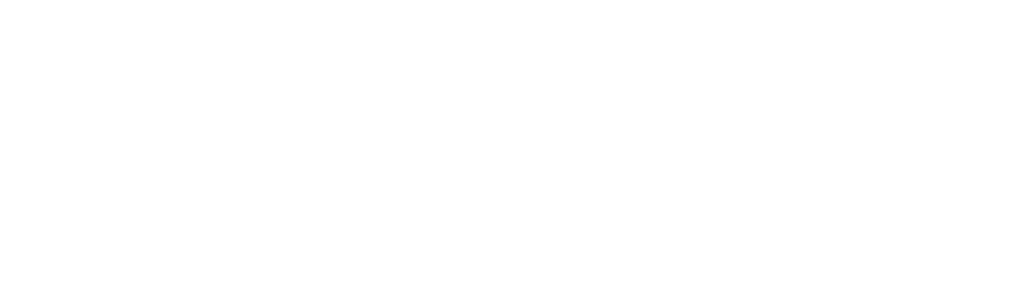
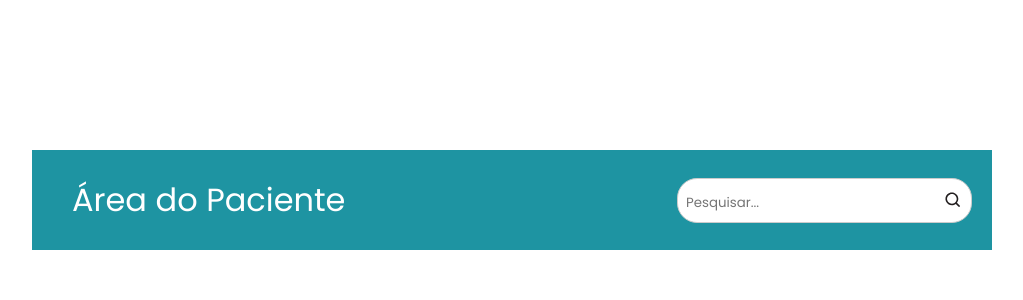
Before and after one commit to SAS-Organizacao/SAS-FrontEnd, a React (Vite) app in the folder SAS/: page /barra in a window 1280 px wide. Before the commit this address had no page. Shown: the top 300 px of the page, without its empty margins (188-1211 px from the left). Built offline with nearby package versions, Linux system fonts and the light colour scheme.

Commit message:
feat atualização barra layout - área do paciente

```diff
--- a/SAS/src/App.jsx
+++ b/SAS/src/App.jsx
@@ -3,6 +3,7 @@
 import Login from './pages/Login'
 import { BrowserRouter, Routes, Route } from 'react-router'
 import Cadastro from './pages/Cadastro'
+import Barra from './components/Barra'
 
 
 function App() {
@@ -17,6 +18,8 @@
 
         <Route path='/cadastro' element={<Cadastro />}></Route>
 
+        <Route path='/barra' element={<Barra/>} ></Route>
+
       </Routes>
     </BrowserRouter>
   )
--- /dev/null
+++ b/SAS/src/components/Barra/index.jsx
@@ -0,0 +1,18 @@
+
+import '../Barra/style.css'
+import Lupa from '../../assets/images/lupa.svg'
+
+export default function Barra () {
+    return (
+
+       <nav className="barraLayout">
+        <div className="barra-item">Área do Paciente</div>
+        <div className="barra-pesquisar">
+            <input type="text" placeholder="Pesquisar..."/>
+            <img src={Lupa} className='lupa' />
+        </div>
+
+       </nav>
+
+    )
+}
--- /dev/null
+++ b/SAS/src/components/Barra/style.css
@@ -0,0 +1,49 @@
+* {
+    margin: 0;
+    padding: 0;
+    box-sizing: border-box;
+}
+
+.barraLayout{
+    display: flex;
+    justify-content: space-between;
+    align-items: center;
+    background-color: #1E94A2;
+    padding: 10px 20px;
+    border-bottom: 1px;
+    margin-top: 150px;
+    width: 75%;
+    right: 100px;
+    position: absolute;
+    height: 100px;
+}
+
+.barra-item {
+    color: white;
+    font-size: 2rem;
+    margin-left: 20px;
+    cursor: pointer;
+  }
+
+  .barra-item:hover {
+    color: black;
+  }
+
+  .barra-pesquisar{
+    padding: 8px;
+    background-color: white;
+    border: 1px solid #ccc;
+    border-radius: 20px;
+    font-size: 1rem;
+  }
+
+  .barra-pesquisar input{
+    border: none;
+
+  }
+
+  .lupa {
+    width: 20px;
+    position: relative;
+    bottom: -3px;
+  }
--- a/SAS/src/pages/Cadastro/cadastro.css
+++ b/SAS/src/pages/Cadastro/cadastro.css
@@ -13,6 +13,7 @@
 }
 
 .cadastroContent {
+    /* border: 1px solid red; */
     background-color: #fff;
     width: 1200px;
     height: 584px;
@@ -23,6 +24,7 @@
 }
 
 .formContent {
+    /* border: 1px solid red; */
     display: flex;
     flex-direction: column;
     justify-content: center;
@@ -30,12 +32,20 @@
     width: 50%;
     height: 100%;
     row-gap: 10px;
+    /* background-color: tomato; */
 }
 
 .formsContents {
+    /* border: 1px solid red; */
+    /* display: grid;
+    grid-template-columns: repeat(2, 1fr); */
     gap: 20px;
     width: 550px;
     padding: 20px;
+    /* position: relative;
+    top: -60px;
+    right: -45px; */
+
 }
 
 .contentForm {
@@ -59,6 +69,9 @@
     justify-content: center;
     align-items: center;
     width: 200px;
+    /* position: relative;
+    top: -80px;
+    right: -45px; */
 }
 
 .logoCadastro img {
@@ -67,24 +80,29 @@
     color: #000;
 }
 
+/* .formContent h2 {
+    position: relative;
+    top: -75px;
+    right: -45px;
+} */
 
 .imgCadastro {
     width: 50%;
     position: relative;
     right: -35px;
     top: -10px;
-
 }
 
-.buttonCadastro {
+.btn-cadastro {
     display: flex;
     justify-content: center;
     align-items: center;
-
-
+    /* position: relative;
+    bottom: -120px;
+    left: -150px; */
 }
 
-.buttonCadastro a {
+.btn-cadastro a {
     background-color: #1E94A2;
     border-radius: 24px;
     padding: 10px 90px;
@@ -93,20 +111,35 @@
     transition: background-color 0.5s ease;
 }
 
-.buttonCadastro a:hover {
+.btn-cadastro a:hover {
     background-color: #125E67;
 }
-
 
 .checkbox-content {
     display: flex;
     gap: 5px;
+    /* position: relative;
+    bottom: -412px;
+    left: -504px;  */
     width: 100%;
+    /* max-width: 400px; */
+    /* border: 1px solid red; */
     padding: 10px;;
     text-align: left;
+
 }
 
 .checkbox-content {
     color: #000;
     font-size: 12px;
 }
+
+.form-container {
+    display: grid;
+    grid-template-columns: repeat(2, 1fr);
+    gap: 20px;
+}
+#possui-conta {
+    text-align: center;
+    margin: 12px;
+}
--- a/SAS/src/pages/Cadastro/index.jsx
+++ b/SAS/src/pages/Cadastro/index.jsx
@@ -50,45 +50,23 @@
                                 </div>
                             </div>
 
-                            <div  className='contentForm'>
-                                <label htmlFor='cpf'>CPF</label>
-                                <input type='text' className='inputContent' placeholder='000.000.000-00'></input>
-                            </div>
+                        <div className='checkbox-content'>
+                            <input type="checkbox" />
+                            <p>Estou de acordo com a <a href="">Politica de Privacidade</a> <link  rel="stylesheet" onClick={() => navigation('/login')} /></p>
+                        </div>
 
-                            <div  className='contentForm'>
-                                <label htmlFor='emailCadastro'>E-mail</label>
-                                <input type='email' className='inputContent' placeholder='exemplo@gmail.com'></input>
-                            </div>
-
-                            <div  className='contentForm'>
-                                <label htmlFor='senhaCadastro'>Senha</label>
-                                <input type='password' className='inputContent' placeholder='Digite sua senha'></input>
-                            </div>
-
-                            <div  className='contentForm'>
-                                <label htmlFor='confirmarSenha'>Confirme sua senha</label>
-                                <input type='password' className='inputContent' placeholder='Confirme sua senha'></input>
-                            </div>
-
-                            {/* <div className='checkbox-content'>
-                                <input type="checkbox" />
-                                <p>Estou de acordo com a <link rel="stylesheet" onClick={() => navigation('/login')} /> De</p>
-                            </div> */}
-
-                            <div className='buttonCadastro'>
-                                <a href="">Cadastrar</a>
-
+                            <div className='btn-cadastro'>
+                                <a id='button-cadastro' href="">Cadastrar</a>
                             </div>
 
                             <p id='possui-conta'>Já possui conta? <a  href="/login">Entrar</a></p>
                         </div>
                     </form>
 
-                    <img src={CadastroImg} className='imgCadastro'></img>
-
+                    <img src={CadastroImg} className='imgCadastro' width={1338.41} height={710}></img>
 
                 </div>
             </div>
-        </>
-    )
+        </>
+    )
 }
```
Also changed, not shown: SAS/src/assets/images/lupa.svg (added).
